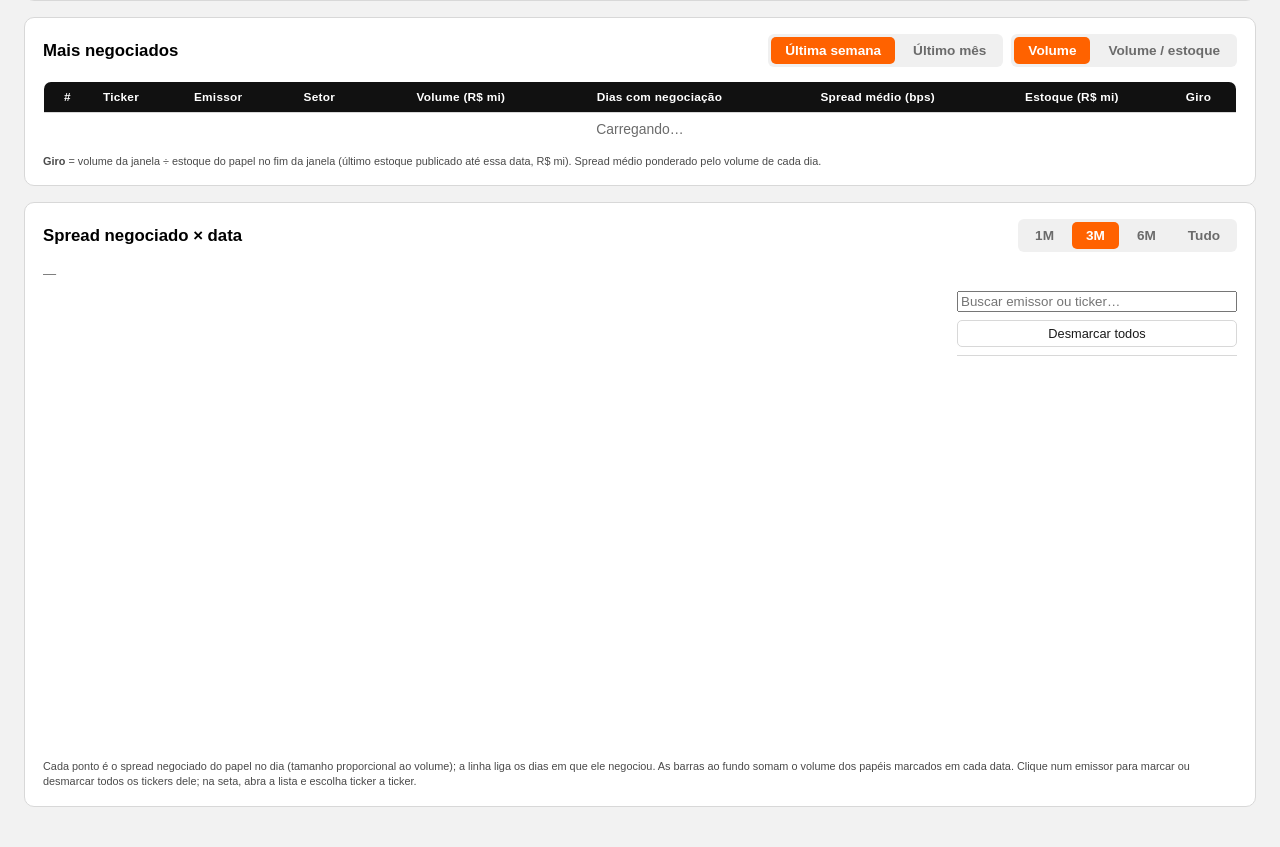
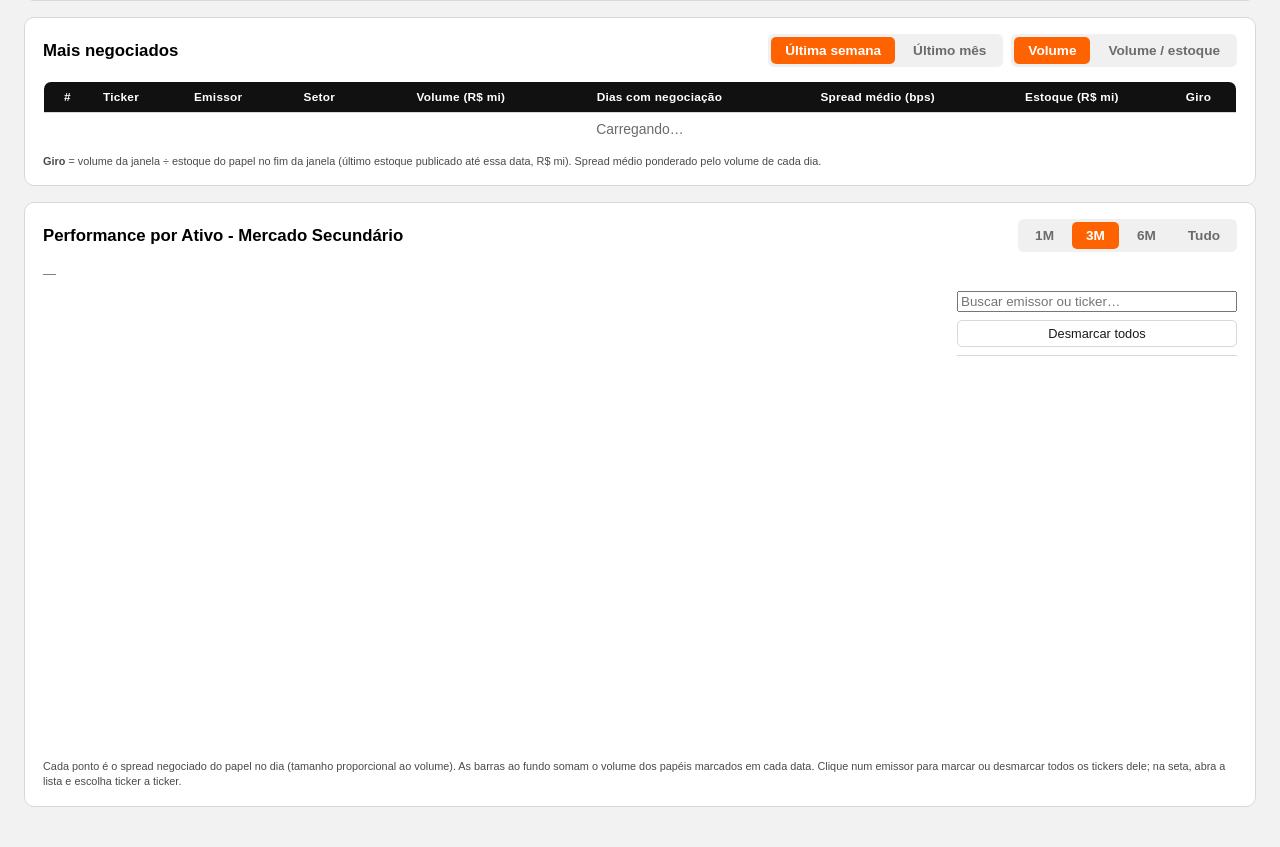
Before and after one commit to allanmikayo/-monitoramento-noticias, a FastAPI app: template templates/mercado_secundario.html in a window 1280 px wide. Shown: the part 734-1581 px from the top of the page. Run offline with FastAPI, Linux system fonts and the light colour scheme; the template is opened without the code that fills it, so the values that code supplies are empty; a map, chart or similar area stays blank; some libraries are stand-ins or nearby versions.

Commit message:
Mercado Secundário: tira nota de cobertura e spread da dica de volume; gráfico por ativo vira dispersão e muda de nome
Co-Authored-By: Claude Opus 5.5 <noreply@anthropic.com>
Claude-Session: https://claude.ai/code/session_01Bucy3HkaLmYdPVBe6tZNjB

```diff
--- a/static/mercado_secundario.js
+++ b/static/mercado_secundario.js
@@ -101,9 +101,6 @@
       }
       const vazias = d.janelas.filter((j) => !j.dias_uteis).map((j) => j.rotulo);
       if (vazias.length) notas.push(`Sem dados de ${vazias.join(", ")} na base.`);
-      if (d.cobertura != null) {
-        notas.push(`As duas classes somam ${pct(d.cobertura, 0)} do volume da base; o restante é prefixado, IPCA não incentivada, CDI incentivada, % do DI e papel sem cadastro.`);
-      }
       document.getElementById("resumo-nota").innerHTML = notas.map(esc).join("<br>");
       return true;
     });
@@ -182,7 +179,6 @@
               const linhas = [`Volume: R$ ${mi(b.volume, 1)} mi`];
               if (!b.diario) linhas.push(`Média diária: R$ ${mi(b.volume / b.pregoes, 1)} mi (${b.pregoes} dias com dado)`);
               else linhas.push(`Papéis negociados: ${fmt(b.papeis)}`);
-              if (b.spread != null) linhas.push(`Spread médio pond.: ${fmt(b.spread, 1)} bps`);
               return linhas;
             },
           },
@@ -381,7 +377,7 @@
           type: "line", label: s.codigo, yAxisID: "y", order: 0,
           data: dados.map((p, i) => (p ? { x: labels[i], y: p.y, v: p.v } : { x: labels[i], y: null })),
           parsing: { xAxisKey: "x", yAxisKey: "y" },
-          borderColor: cor, backgroundColor: cor, borderWidth: 1.2, spanGaps: true,
+          borderColor: cor, backgroundColor: cor, showLine: false,
           pointRadius: (c) => (c.raw && c.raw.y != null ? 2.5 + 5.5 * Math.sqrt(c.raw.v / volMax) : 0),
           pointHoverRadius: 7, emissor: s.emissor,
         };
--- a/templates/mercado_secundario.html
+++ b/templates/mercado_secundario.html
@@ -94,7 +94,7 @@
 
 <div class="chart-card">
   <div class="titulo-com-acao">
-    <h2 style="margin:0;">Spread negociado × data</h2>
+    <h2 style="margin:0;">Performance por Ativo - Mercado Secundário</h2>
     <div class="window-tabs" id="pontos-periodo">
       <button data-meses="1" class="win-btn">1M</button>
       <button data-meses="3" class="win-btn active">3M</button>
@@ -114,8 +114,7 @@
     </aside>
   </div>
   <p class="fonte-visual">
-    Cada ponto é o spread negociado do papel no dia (tamanho proporcional ao volume); a linha liga os dias
-    em que ele negociou. As barras ao fundo somam o volume dos papéis marcados em cada data. Clique num
+    Cada ponto é o spread negociado do papel no dia (tamanho proporcional ao volume). As barras ao fundo somam o volume dos papéis marcados em cada data. Clique num
     emissor para marcar ou desmarcar todos os tickers dele; na seta, abra a lista e escolha ticker a ticker.
   </p>
 </div>
```
